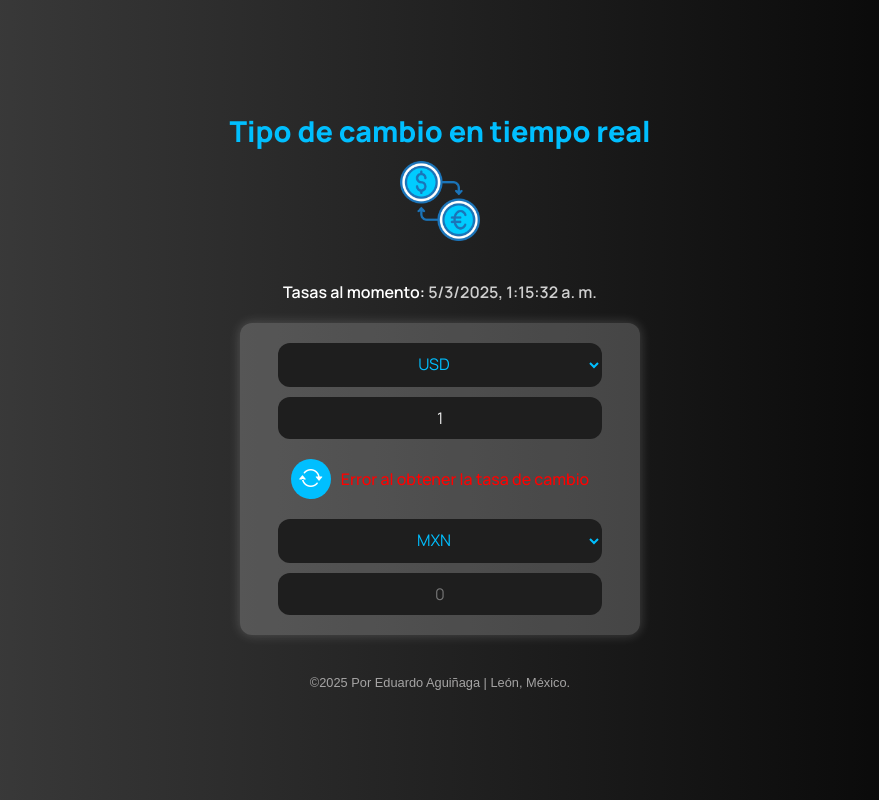
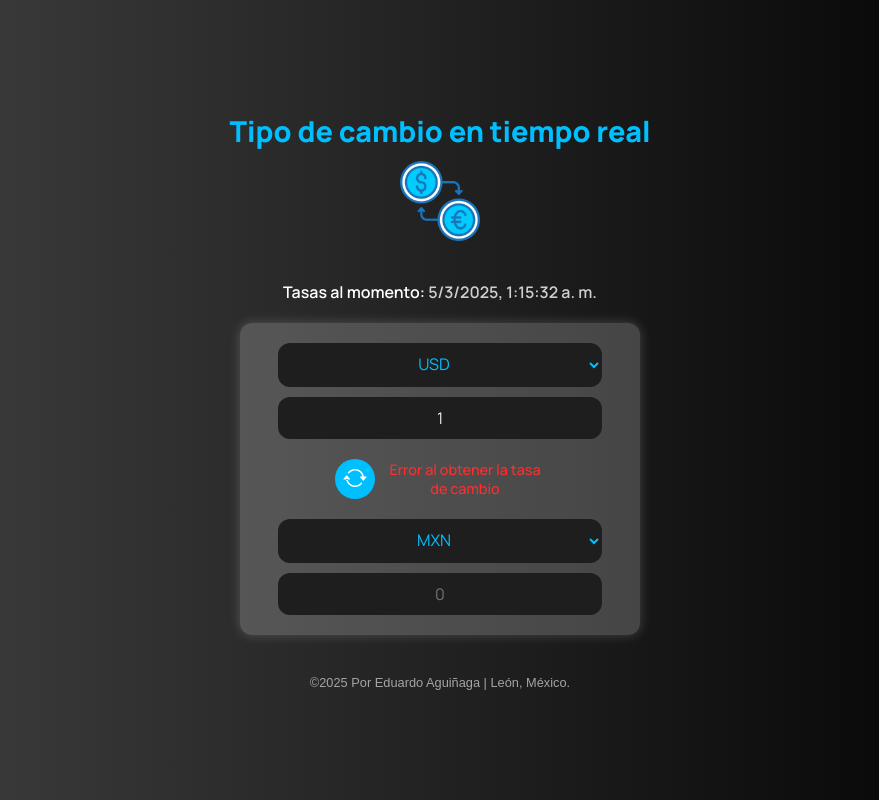
Before and after one commit to EduardoAR2/ConversorMoneda, a plain HTML site: page index.html in a window 1280 px wide. Shown: the whole page, without its empty margins (200-1079 px from the left). Drawn offline with nearby package versions, Linux system fonts and the light colour scheme; no server answers.

Commit message:
actualizacion 2.1

```diff
--- a/css/style.css
+++ b/css/style.css
@@ -9,7 +9,6 @@ body {
   font-family: "Manrope", sans-serif;
   font-weight: 500;
   background: linear-gradient(to right, #434343 0%, black 100%);
-
   display: flex;
   flex-direction: column;
   align-items: center;
@@ -102,6 +101,7 @@ select {
   color: #ececec;
 }
 .taza-cambio-container {
+  width: 100%;
   display: flex;
   align-items: center;
   justify-content: center;
@@ -109,11 +109,17 @@ select {
 }
 .taza-cambio-container .cambio {
   color: #cfcfcf;
+  width: 160px;
+  text-align: center;
+  font-size: .9rem;
+
 }
 .taza-cambio-container .error{
-  color: red;
+  color: rgb(255, 46, 46);
+  width: 160px;
+  text-align: center;
+  font-size: .9rem;
 }
-
 
 footer {
   margin-top: 20px;
```
